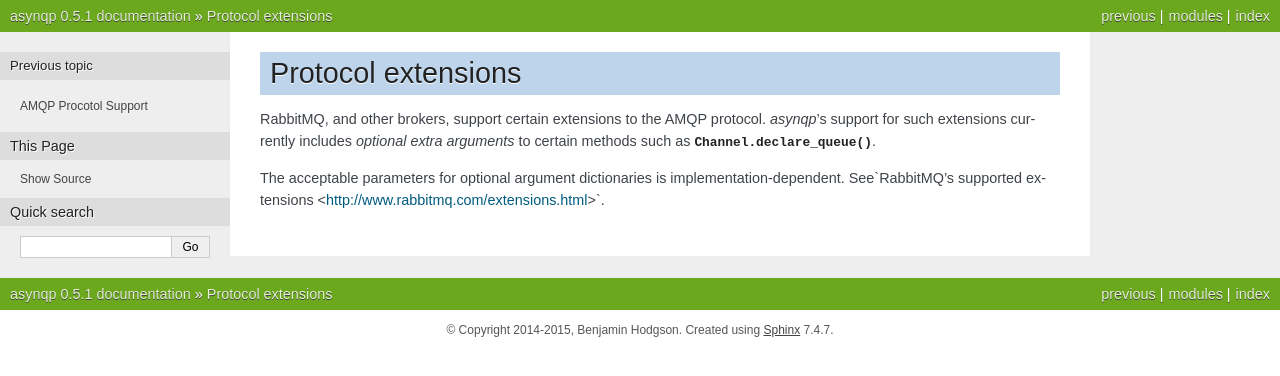
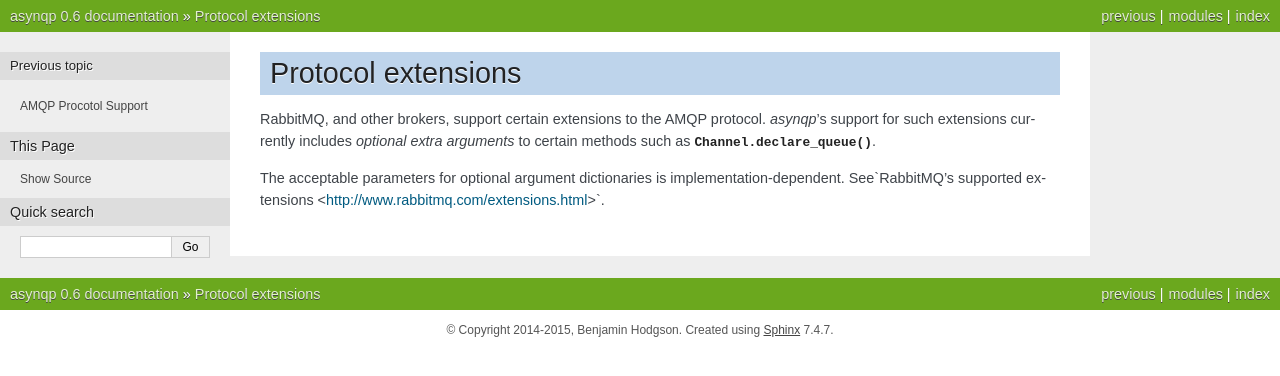
Before and after one commit to benjamin-hodgson/asynqp, a Sphinx documentation site: the page built from doc/extensions.rst, in a window 1280 px wide. Shown: the top 376 px of the page. Built offline with Sphinx 7.4.7, drawn with Linux system fonts in a browser that asks for light colours.

Commit message:
increment version to 0.6

```diff
--- a/doc/conf.py
+++ b/doc/conf.py
@@ -58,9 +58,9 @@ copyright = '2014-2015, Benjamin Hodgson'
 # built documents.
 #
 # The short X.Y version.
-version = '0.5.1'
+version = '0.6'
 # The full version, including alpha/beta/rc tags.
-release = '0.5.1'
+release = '0.6'
 
 
 def hide_class_constructor(app, what, name, obj, options, signature, return_annotation):
--- a/setup.py
+++ b/setup.py
@@ -9,7 +9,7 @@ except ImportError:
 
 setup(
     name='asynqp',
-    version='0.5.1',
+    version='0.6',
     author="Benjamin Hodgson",
     author_email="benjamin.hodgson@huddle.net",
     url="https://github.com/benjamin-hodgson/asynqp",
```
